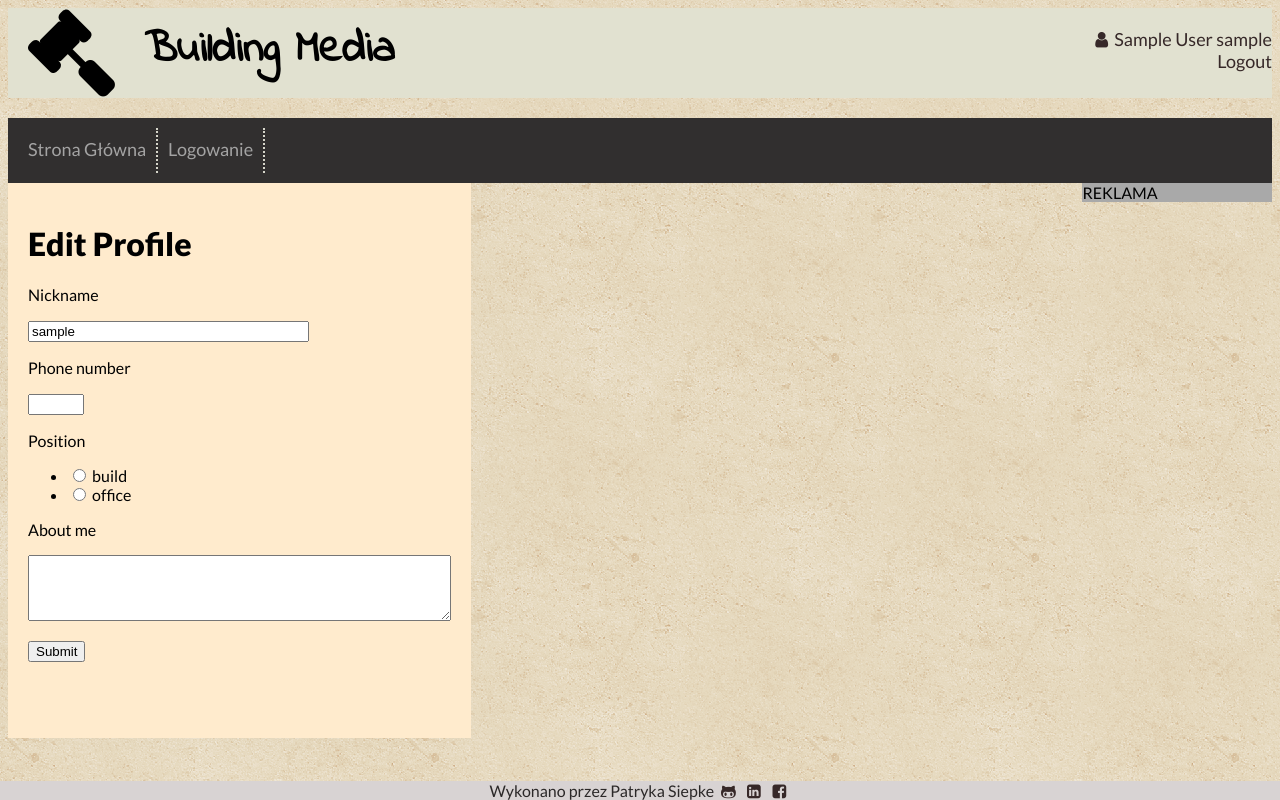
After one commit to psiepka/Bulding-Control-App, a Flask app: page /edit_profile in a window 1280 px wide. The commit adds this page. Run offline with Flask 2, Linux system fonts and the light colour scheme; the visitor is signed in with stand-in values (Sample User, id 1); data comes from the database, SQL or seed files in the repository; both versions use the stored data as it was after the commit.

Commit message:
User page

```diff
--- a/app/forms.py
+++ b/app/forms.py
@@ -1,6 +1,6 @@
 from flask_wtf import FlaskForm
-from wtforms import StringField, RadioField, IntegerField, PasswordField, BooleanField, SubmitField, PasswordField
-from wtforms.validators import DataRequired, Email, EqualTo, ValidationError
+from wtforms import StringField, RadioField, IntegerField, PasswordField, BooleanField, SubmitField, PasswordField, TextAreaField
+from wtforms.validators import DataRequired, Email, EqualTo, ValidationError, Length, NumberRange
 from app.models import User
 
 
@@ -38,3 +38,15 @@ class LoginForm(FlaskForm):
     password = PasswordField('Password', validators=[DataRequired()])
     remeber_me = BooleanField('Remeber me')
     submit = SubmitField('Log in')
+
+
+class EditProfileForm(FlaskForm):
+    """
+    Arguments:
+        FlaskForm edit profile  -- type som thing about you, you can change you position, phone number, nickname
+    """
+    nickname = StringField('Nickname', validators=[DataRequired()])
+    description = TextAreaField('About me', validators=[Length(min=0, max=200)])
+    phone = IntegerField('Phone number', validators=[NumberRange(min=0, max=10)])
+    position = RadioField('Position', validators=[DataRequired()], choices=[('B','build'), ('O','office')])
+    submit = SubmitField('Submit')
--- a/app/models.py
+++ b/app/models.py
@@ -1,3 +1,4 @@
+import os
 from datetime import datetime
 from werkzeug.security import check_password_hash, generate_password_hash
 from flask_login import UserMixin
@@ -18,6 +19,8 @@ class User(UserMixin, db.Model):
     email = db.Column(db.String(120), nullable=False)
     password_hash = db.Column(db.String(128))
     phone = db.Column(db.Integer)
+    last_seen = db.Column(db.DateTime, default=datetime.utcnow)
+    description = db.Column(db.Text)
     posts = db.relationship('Post', backref='author', lazy='dynamic')
 
     def __repr__(self):
@@ -32,9 +35,17 @@ class User(UserMixin, db.Model):
         return check_password_hash(self.password_hash, password)
 
 
+    def avatar(self):
+        if self.position == 'B':
+            return os.path.join('..','static', 'img','budowa.jpg')
+        else:
+            return os.path.join('..','static', 'img','biuro.jpg')
+
+
 @login_manager.user_loader
 def load_user(id):
     return User.query.get(int(id))
+
 
 class Post(db.Model):
     """post model database
--- a/app/routes.py
+++ b/app/routes.py
@@ -2,7 +2,8 @@ from app import app, db
 from flask import render_template, flash, redirect, url_for, request
 from flask_login import login_required, login_user, current_user, logout_user
 from werkzeug.urls import url_parse
-from app.forms import LoginForm, RegistrationForm
+from datetime import datetime
+from app.forms import LoginForm, RegistrationForm, EditProfileForm
 from app.models import User, Post
 
 
@@ -31,7 +32,9 @@ def login():
     return render_template('login.html', form=form, title='Log in' )
 
 
+
 @app.route('/logout')
+@login_required
 def logout():
     logout_user()
     return redirect(url_for('index'))
@@ -50,3 +53,37 @@ def registration():
         flash('Congrats you register in our app ! ')
         return redirect(url_for('login'))
     return render_template('registration.html', form=form, title='Register in ')
+
+
+@login_required
+@app.route('/user/<nickname>')
+def profile(nickname):
+    user = User.query.filter_by(nickname=nickname).first_or_404()
+    return render_template('profile.html', user=user)
+
+
+@app.before_request
+def before_request():
+    if current_user.is_authenticated:
+        current_user.last_seen = datetime.utcnow()
+        db.session.commit()
+
+
+@login_required
+@app.route('/edit_profile', methods=['GET','POST'])
+def edit_profile():
+    form = EditProfileForm()
+    if form.validate_on_submit():
+        current_user.nickname = form.nickname.data
+        current_user.description = form.description.data
+        current_user.phone = form.phone.data
+        current_user.position = form.position.data
+        db.session.commit()
+        flash('You changes are save on profile')
+        return redirect(url_for('edit_profile'))
+    elif request.method == 'GET':
+        form.nickname.data = current_user.nickname
+        form.position.data = current_user.position
+        form.description.data = current_user.description
+        form.phone.data = current_user.phone
+        return render_template('edit_profile.html', form=form)
--- a/app/templates/base.html
+++ b/app/templates/base.html
@@ -17,7 +17,7 @@
         <div class="page-name">Building Media</div>
         <div class="user-data">
             {% if current_user.is_active %}
-            <i class="icon-user"></i>{{ current_user.name }} {{ current_user.surname }} <br>
+            <a href="{{ url_for('profile', nickname=current_user.nickname) }}"> <i class="icon-user"></i>{{ current_user.name }} {{ current_user.surname }}</a>  <br>
             <a href="{{ url_for('logout') }}">Logout</a>
             {% else %}
             <a href="{{ url_for('login') }}">Log or join us!</a>
--- /dev/null
+++ b/app/templates/edit_profile.html
@@ -0,0 +1,34 @@
+{% extends 'base.html' %}
+
+{% block content %}
+
+<h1>Edit Profile</h1>
+
+<form action="" method="POST" novalidate>
+    {{ form.hidden_tag() }}
+    <p>{{ form.nickname.label }}</p>
+    <p>{{ form.nickname(size=32) }}</p>
+    {% for error in form.nickname.errors %}
+    <span style='color: red;'>[{{ error }}]</span>
+    {% endfor %}
+    <p>{{ form.phone.label }}</p>
+    <p>{{ form.phone(size=32) }}</p>
+    {% for error in form.phone.errors %}
+    <span style='color:red;'>[{{ error }}]</span>
+    {% endfor %}
+    </p>
+    <p>{{ form.position.label }}</p>
+    <p>{{ form.position }} </p>
+    {% for error in form.position.errors %}
+    <span style='color: red;'>[{{ error }}]</span>
+    {% endfor %}
+    <p>{{ form.description.label }} </p>
+    <p>{{ form.description(cols=50, rows=4)  }}</p>
+    {% for error in form.description.errors %}
+    <span style='color:red;'>[{{ error }}]</span>
+    {% endfor %}
+    </p>
+    <p>{{ form.submit() }}</p>
+</form>
+
+{% endblock %}
```
Also changed, not shown: app/templates/profile.html (added, +28 -0 lines), migrations/versions/edfa3766afbb_.py (added, +30 -0 lines), app.db, app/static/img/biuro.jpg (added), app/static/img/budowa.jpg (renamed from app/static/img/logo.jpg).
